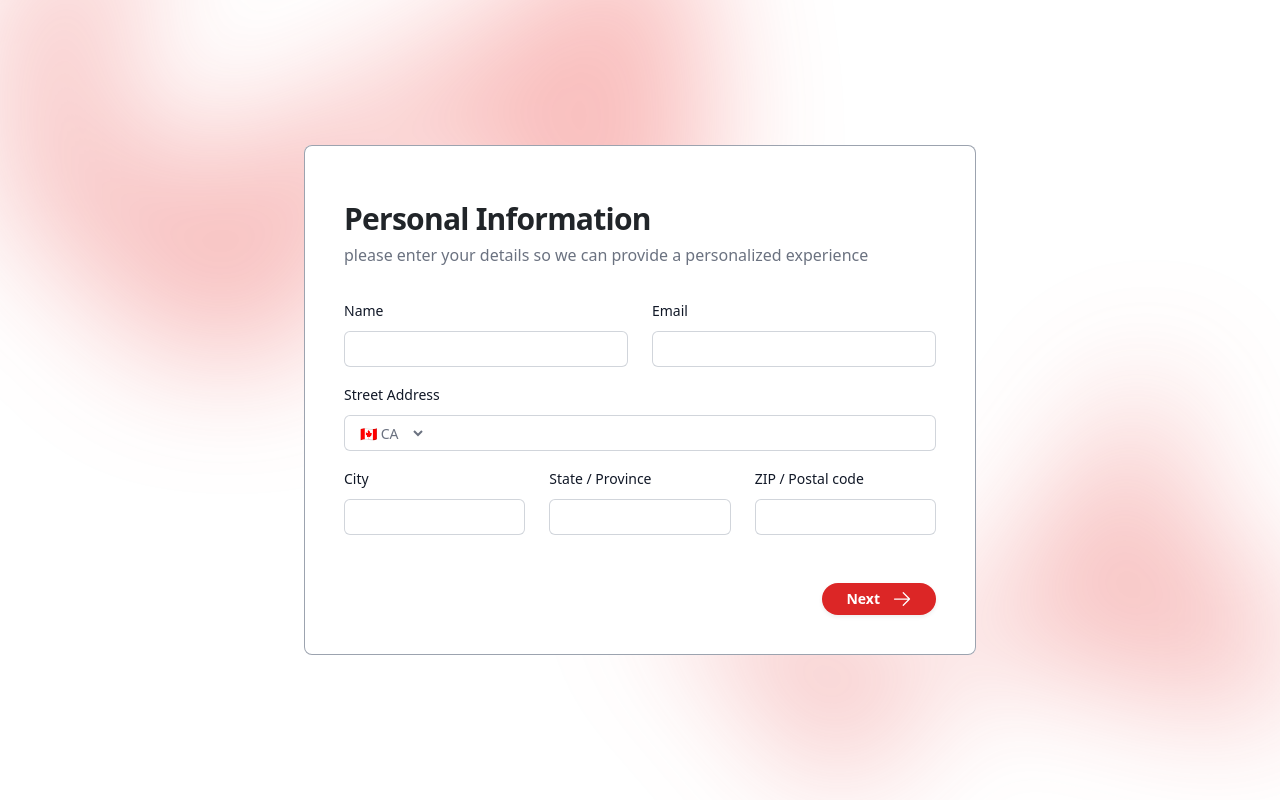
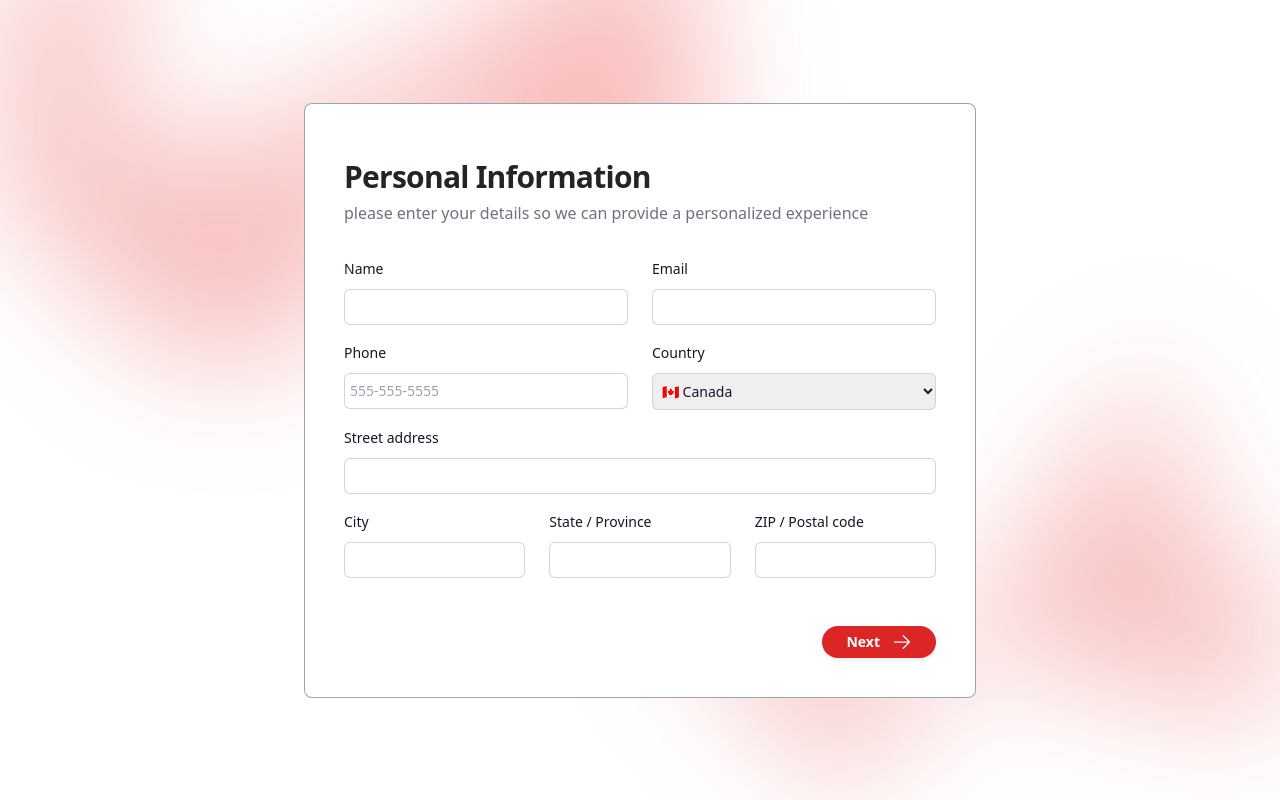
Before and after one commit to razamu15/goodlife, a React (Create React App) app in the folder goodlife/ClientApp/: page / in a window 1280 px wide. Both pictures are taken after a click on the button "Get started". Built offline with nearby package versions, Linux system fonts and the light colour scheme.

Commit message:
added not empty checks for userinfo

```diff
--- a/goodlife/ClientApp/src/UserInfo.js
+++ b/goodlife/ClientApp/src/UserInfo.js
@@ -1,13 +1,42 @@
 import { useState, useEffect } from 'react'
 import { ArrowRightIcon } from '@heroicons/react/24/outline'
 
+function classNames(...classes) {
+  return classes.filter(Boolean).join(' ')
+}
 
 export function UserInfo({ setPage }) {
-  const [form, setForm] = useState({ name: '', email: '', address: '', city: '', region: '', postal_code: '' });
+  const [form, setForm] = useState({ name: '', email: '', address: '', city: '', region: '', postal_code: '', phone: '' });
+  const [errors, setErrors] = useState({ name: '', email: '', phone: '' });
 
   const handleChange = (event) => {
     setForm({ ...form, [event.target.name]: event.target.value })
   };
+
+  const handleSubmit = (event) => {
+
+    let nameError = ''
+    if (form.name === '') {
+      nameError = 'Name is required'
+    }
+
+    let emailError = ''
+    if (form.email === '') {
+      emailError = 'Email address given is not valid'
+    }
+
+    let phoneError = ''
+    if (form.phone === '') {
+      phoneError = 'Phone number giver is not valid'
+    }
+
+    if (nameError === '' && emailError === '' && phoneError === '') {
+      setPage(2)
+    } else {
+      setErrors({ name: nameError, email: emailError, phone: phoneError })
+    }
+
+  }
 
 
   return (
@@ -33,8 +62,10 @@ export function UserInfo({ setPage }) {
               autoComplete="name"
               value={form.name}
               onChange={handleChange}
-              className="block w-full rounded-md py-1.5 px-1.5 text-gray-900  ring-1 ring-inset ring-gray-300 placeholder:text-gray-400 sm:text-sm sm:leading-6"
+              className={classNames("block w-full rounded-md border-0 py-1.5 px-1.5 text-gray-900  ring-1 ring-inset placeholder:text-gray-400 focus:ring-2 focus:ring-inset focus:ring-indigo-600 sm:text-sm sm:leading-6",
+                errors.name === '' ? 'ring-gray-300' : 'ring-red-300')}
             />
+            { errors.name !== '' && <span className='text-xs text-red-400'>{errors.name}</span>}
           </div>
         </div>
 
@@ -50,39 +81,64 @@ export function UserInfo({ setPage }) {
               autoComplete="email"
               value={form.email}
               onChange={handleChange}
-              className="block w-full rounded-md border-0 py-1.5 px-1.5 text-gray-900  ring-1 ring-inset ring-gray-300 placeholder:text-gray-400 focus:ring-2 focus:ring-inset focus:ring-indigo-600 sm:text-sm sm:leading-6"
+              className={classNames("block w-full rounded-md border-0 py-1.5 px-1.5 text-gray-900  ring-1 ring-inset placeholder:text-gray-400 focus:ring-2 focus:ring-inset focus:ring-indigo-600 sm:text-sm sm:leading-6",
+                errors.email === '' ? 'ring-gray-300' : 'ring-red-300')}
             />
+            { errors.email !== '' && <span className='text-xs text-red-400'>{errors.email}</span>}
           </div>
         </div>
 
-        <div className='col-span-full'>
-          <label htmlFor="phone-number" className="block text-sm font-medium leading-6 text-gray-900">
-            Street Address
+        <div className="sm:col-span-3">
+          <label htmlFor="phone" className="block text-sm font-medium leading-6 text-gray-900">
+            Phone
           </label>
-          <div className="relative mt-2 rounded-md ">
-            <div className="absolute inset-y-0 left-0 flex items-center">
-              <label htmlFor="country" className="sr-only">
+          <div className="mt-2">
+            <input
+              type="text"
+              name="phone"
+              id="phone"
+              autoComplete="phone"
+              value={form.phone}
+              placeholder='555-555-5555'
+              onChange={handleChange}
+              className={classNames("block w-full rounded-md border-0 py-1.5 px-1.5 text-gray-900  ring-1 ring-inset placeholder:text-gray-400 focus:ring-2 focus:ring-inset focus:ring-indigo-600 sm:text-sm sm:leading-6",
+                errors.phone === '' ? 'ring-gray-300' : 'ring-red-300')}
+            />
+            { errors.phone !== '' && <span className='text-xs text-red-400'>{errors.phone}</span>}
+          </div>
+        </div>
+
+        <div className="sm:col-span-3">
+          <label htmlFor="country" className="block text-sm font-medium leading-6 text-gray-900">
             Country
           </label>
+          <div className="mt-2">
             <select
               id="country"
               name="country"
-                autoComplete="country"
-                className="h-full rounded-md border-0 bg-transparent py-0 pl-3 pr-2 text-gray-500 focus:outline-none focus:ring-2 focus:ring-inset focus:ring-indigo-600 sm:text-sm"
+              autoComplete="country-name"
+              className="block w-full rounded-md border-0 px-1.5 py-2 text-gray-900 ring-1 ring-inset ring-gray-300 focus:ring-2 focus:ring-inset focus:ring-indigo-600 sm:max-w-xs sm:text-sm sm:leading-6"
             >
-                <option>🇨🇦 CA</option>
-                <option>🇺🇸 US</option>
-                <option>🇲🇽 MX</option>
+              <option>🇨🇦 Canada</option>
+              <option>🇺🇸 United States</option>
+              <option>🇲🇽 Mexico</option>
             </select>
           </div>
+        </div>
+
+        <div className="col-span-full">
+          <label htmlFor="street-address" className="block text-sm font-medium leading-6 text-gray-900">
+            Street address
+          </label>
+          <div className="mt-2">
             <input
               type="text"
+              name="address"
+              id="street-address"
               autoComplete="street-address"
-              name="address"
-              id="address"
               value={form.address}
               onChange={handleChange}
-              className="block w-full rounded-md border-0 py-1.5 px-1.5 pl-24 text-gray-900 ring-1 ring-inset ring-gray-300 placeholder:text-gray-400 focus:ring-2 focus:ring-inset focus:ring-indigo-600 sm:text-sm sm:leading-6"
+              className="block w-full rounded-md border-0 py-1.5 text-gray-900 ring-1 ring-inset ring-gray-300 placeholder:text-gray-400 focus:ring-2 focus:ring-inset focus:ring-indigo-600 sm:text-sm sm:leading-6"
             />
           </div>
         </div>
@@ -142,7 +198,7 @@ export function UserInfo({ setPage }) {
 
 
       <div className='w-full flex justify-end mt-4'>
-        <button onClick={() => { console.log(form); setPage(2) }}
+        <button onClick={handleSubmit}
           className="rounded-full flex items-center bg-red-600 px-4 py-1.5 text-sm font-semibold text-white shadow-sm hover:bg-red-500 focus-visible:outline focus-visible:outline-2 focus-visible:outline-offset-2 focus-visible:outline-red-600" >
           Next <ArrowRightIcon className='h-5 ml-3' />
         </button>
```
Lines whose indentation alone changed are shown as unchanged.
